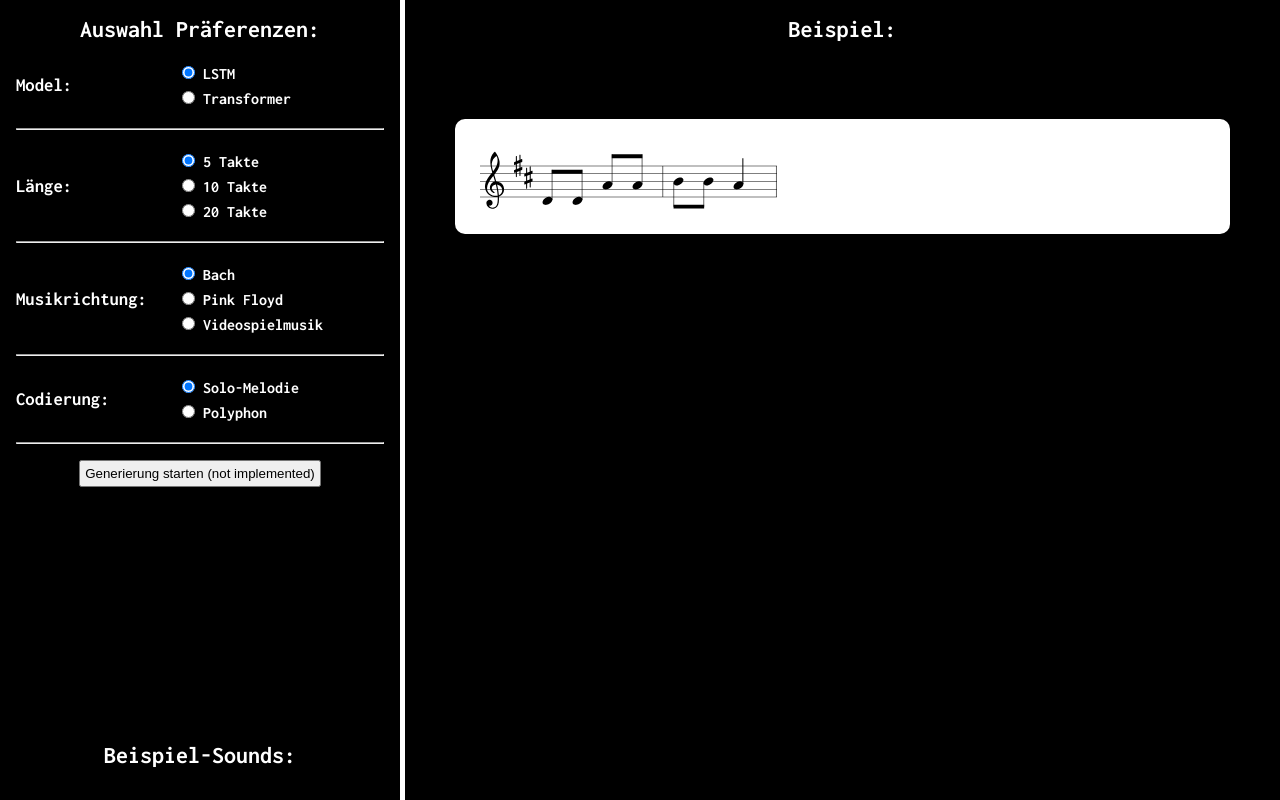
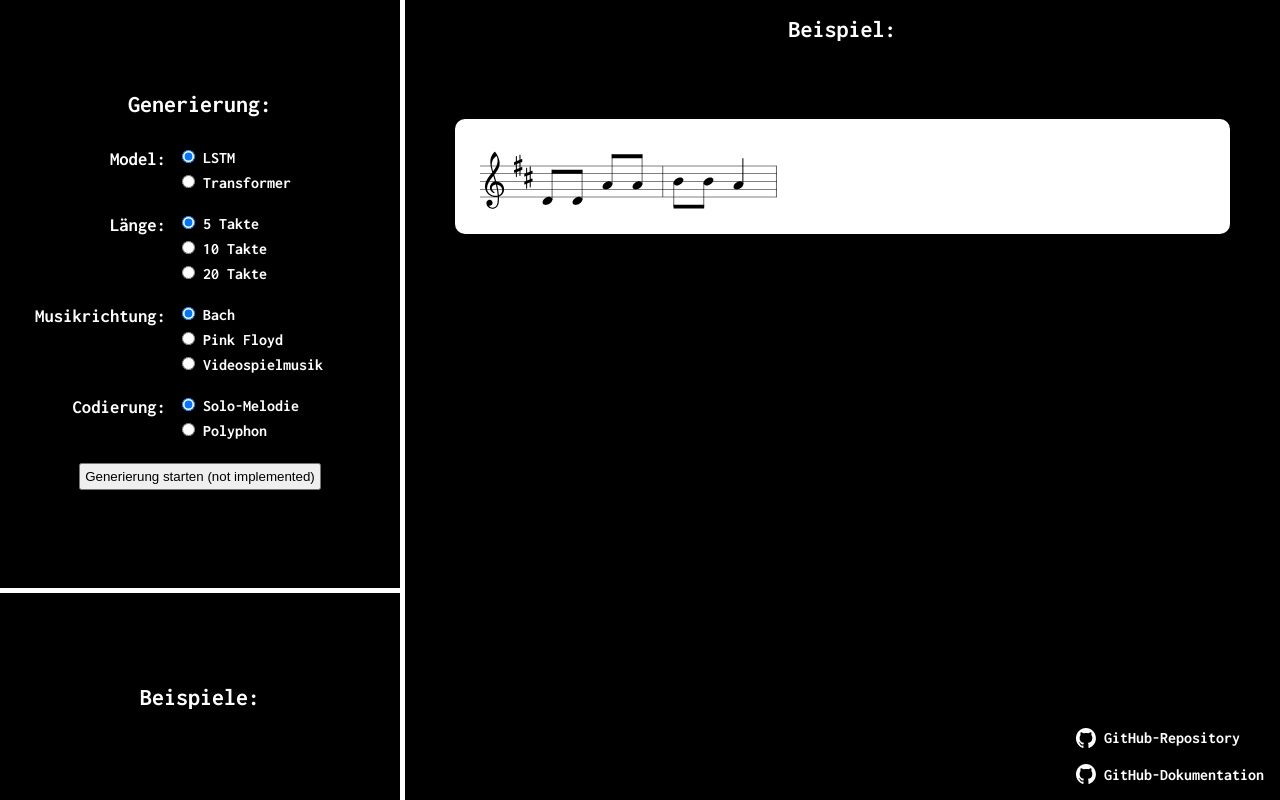
Before and after one commit to DHBW-FN-TIT20/Komposition-eines-Musikstuecks-mittels-Neuronaler-Netze, a Flask app: page / in a window 1280 px wide. Run offline with Flask 2, Linux system fonts and the light colour scheme; parts of the project's set-up code (start-up, migrations or seed data) failed here and were passed over.

Commit message:
added GitHub Links

```diff
--- a/flask-webapp/static/style.css
+++ b/flask-webapp/static/style.css
@@ -23,15 +23,15 @@ button {
     cursor: pointer;
 }
 
+/* IDs */
 #main {
-    min-width: 790px;
     justify-content: center;
     display: flex;
     overflow: auto;
 }
 
 #sideboard {
-    justify-content: space-between;
+    justify-content: space-evenly;
     overflow: auto;
 }
 
@@ -43,6 +43,7 @@ button {
     width: fit-content;
 }
 
+/* Classes */
 .center {
     display: flex;
     margin-left: auto;
@@ -57,23 +58,34 @@ button {
     max-width: 100%;
 }
 
+.min-790 {
+    min-width: 790px;
+}
+
 .pad-16 {
     padding: 16px;
+}
+
+.bottom-8 {
+    margin-bottom: 8px;
 }
 
 .bottom-16 {
     margin-bottom: 16px;
 }
 
-.gap-8 * {
-    margin-top: 4px;
-    margin-bottom: 4px;
+.gap-8 > * {
+    margin-bottom: 8px;
 }
 
 .nowrap-ellipsis {
     white-space: nowrap;
     overflow: hidden;
     text-overflow: ellipsis;
+}
+
+.text-right {
+    text-align: right;
 }
 
 .flex-column {
@@ -93,10 +105,15 @@ button {
     display: grid;
     grid-template-columns: 150px 202px;
     gap: 16px;
-    align-items: center;
 }
 
-/* Custom player style */
+.grid-links {
+    display: grid;
+    grid-template-columns: auto;
+    gap: 16px;
+}
+
+/* MIDI Player */
 midi-player {
     display: block;
     height: 60px;
@@ -126,7 +143,7 @@ midi-player::part(time) {
     font-family: monospace;
 }
 
-/* Custom visualizer style */
+/* MIDI Visualizer */
 midi-visualizer {
     color: #000;
     background: #fff;
@@ -176,3 +193,35 @@ midi-visualizer svg rect.note.active {
     stroke: #000;
     stroke-width: 1;
 }
+
+/* Links */
+#links {
+    position: absolute;
+    bottom: 0;
+    right: 0;
+    padding: 16px;
+    border-radius: 10px 0 0 0;
+    background: #000;
+    color: #fff;
+}
+
+#links a {
+    color: unset;
+    text-decoration: none;
+    width: fit-content;
+}
+
+#links a img, #links a span {
+    height: 20px;
+    vertical-align: middle;
+}
+
+#links a span {
+    text-decoration: underline;
+    text-decoration-color: transparent;
+    transition: all 0.3s ease;
+}
+
+#links a:hover span {
+    text-decoration-color: #fff;
+}
--- a/flask-webapp/templates/index.html
+++ b/flask-webapp/templates/index.html
@@ -9,13 +9,13 @@
 </head>
 
 <body>
-    <div id="sideboard" class="flex-column pad-16">
-        <div id="generate" class="flex-column-center bottom-16">
-            <h2>Auswahl Präferenzen:</h2>
+    <div id="sideboard" class="flex-column" style="gap: 0;">
+        <div id="generate" class="flex-column-center pad-16">
+            <h2 class="bottom-16">Generierung:</h2>
             <div id="choose-preset" class="flex-column">
                 {% for s in settings %}
                     <div id="choose-{{ s.id }}" class="grid-preference">
-                        <h3 class="nowrap-ellipsis">{{ s.name }}:</h3>
+                        <h3 class="nowrap-ellipsis text-right">{{ s.name }}:</h3>
                         <div class="gap-8">
                             {% for rb in s.radioButtons %}
                                 <div class="nowrap-ellipsis">
@@ -29,14 +29,15 @@
                             {% endfor %}
                         </div>
                     </div>
-                    <hr>
                 {% endfor %}
+                <button id="generate-button" class="center bottom-8">Generierung starten (not implemented)</button>
             </div>
-            <button id="generate-button">Generierung starten (not implemented)</button>
         </div>
 
-        <div id="choose-example" class="flex-column-center bottom-16">
-            <h2>Beispiel-Sounds:</h2>
+        <hr style="height: 5px; min-height: 5px; background: #fff; border: 0;">
+
+        <div id="choose-example" class="flex-column-center pad-16">
+            <h2>Beispiele:</h2>
             {% for ex in exampleFiles %}
                 <button class="bt-center" onclick="window.location.href='/{{ ex|e }}?example=true';">{{ ex|e }}</button>
             {% endfor %}
@@ -59,6 +60,17 @@
             <div id="abcjs" class="center bottom-16"></div>
         </div>
     </div>
+
+    <div id="links" class="grid-links">
+        <a href="https://github.com/DHBW-FN-TIT20/Komposition-eines-Musikstuecks-mittels-Neuronaler-Netze" target="_blank" rel="noopener noreferrer">
+            <img src="{{ url_for('static', filename='img') }}/github-mark-white.svg">
+            <span>GitHub-Repository</span>
+        </a>
+        <a href="https://github.com/DHBW-FN-TIT20/Dokumentation-Komposition-eines-Musikstuecks-mittels-Neuronaler-Netze" target="_blank" rel="noopener noreferrer">
+            <img src="{{ url_for('static', filename='img') }}/github-mark-white.svg">
+            <span>GitHub-Dokumentation</span>
+        </a>
+    </div>
 </body>
 
 <script src="https://cdn.jsdelivr.net/combine/npm/tone@14.7.58,npm/@magenta/music@1.23.1/es6/core.js,npm/focus-visible@5,npm/html-midi-player@1.5.0"></script>
```
Also changed, not shown: flask-webapp/static/img/github-mark-white.svg (added).
